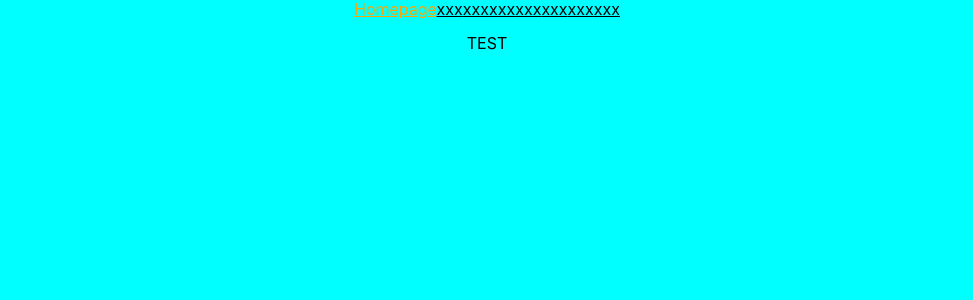
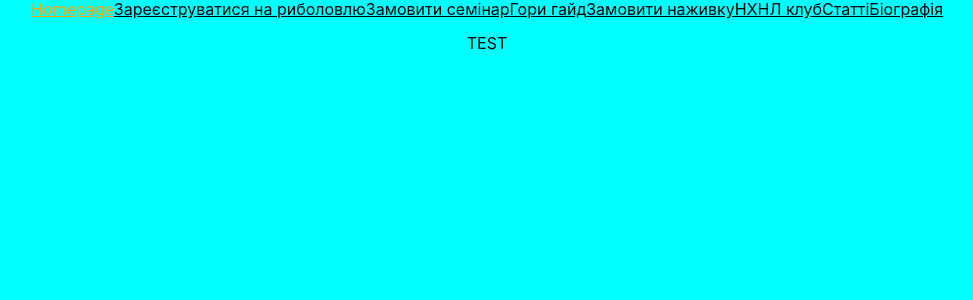
Before and after one commit to Iuriius/AlexStrReact, a React (Create React App) app: page / in a window 1280 px wide. Shown: the top 300 px of the page, without its empty margins (153-1126 px from the left). Built offline with nearby package versions, Linux system fonts and the light colour scheme.

Commit message:
Update Header.jsx

```diff
--- a/src/components/Header/Header.jsx
+++ b/src/components/Header/Header.jsx
@@ -8,13 +8,13 @@ const Header = () => {
         <StyledLink to="/" end="true">
           Homepage
         </StyledLink>
-        <StyledLink to="/fishtogether">xxx</StyledLink>
-        <StyledLink to="/seminar">xxx</StyledLink>
-        <StyledLink to="/mountains">xxx</StyledLink>
-        <StyledLink to="/orderbait">xxx</StyledLink>
-        <StyledLink to="/club">xxx</StyledLink>
-        <StyledLink to="/articles">xxx</StyledLink>
-        <StyledLink to="/biography">xxx</StyledLink>
+        <StyledLink to="/fishtogether">Зареєструватися на риболовлю</StyledLink>
+        <StyledLink to="/seminar">Замовити семінар</StyledLink>
+        <StyledLink to="/mountains">Гори гайд</StyledLink>
+        <StyledLink to="/orderbait">Замовити наживку</StyledLink>
+        <StyledLink to="/club">НХНЛ клуб</StyledLink>
+        <StyledLink to="/articles">Статті</StyledLink>
+        <StyledLink to="/biography">Біографія</StyledLink>
       </nav>
     </HeaderStyled>
   );
```
